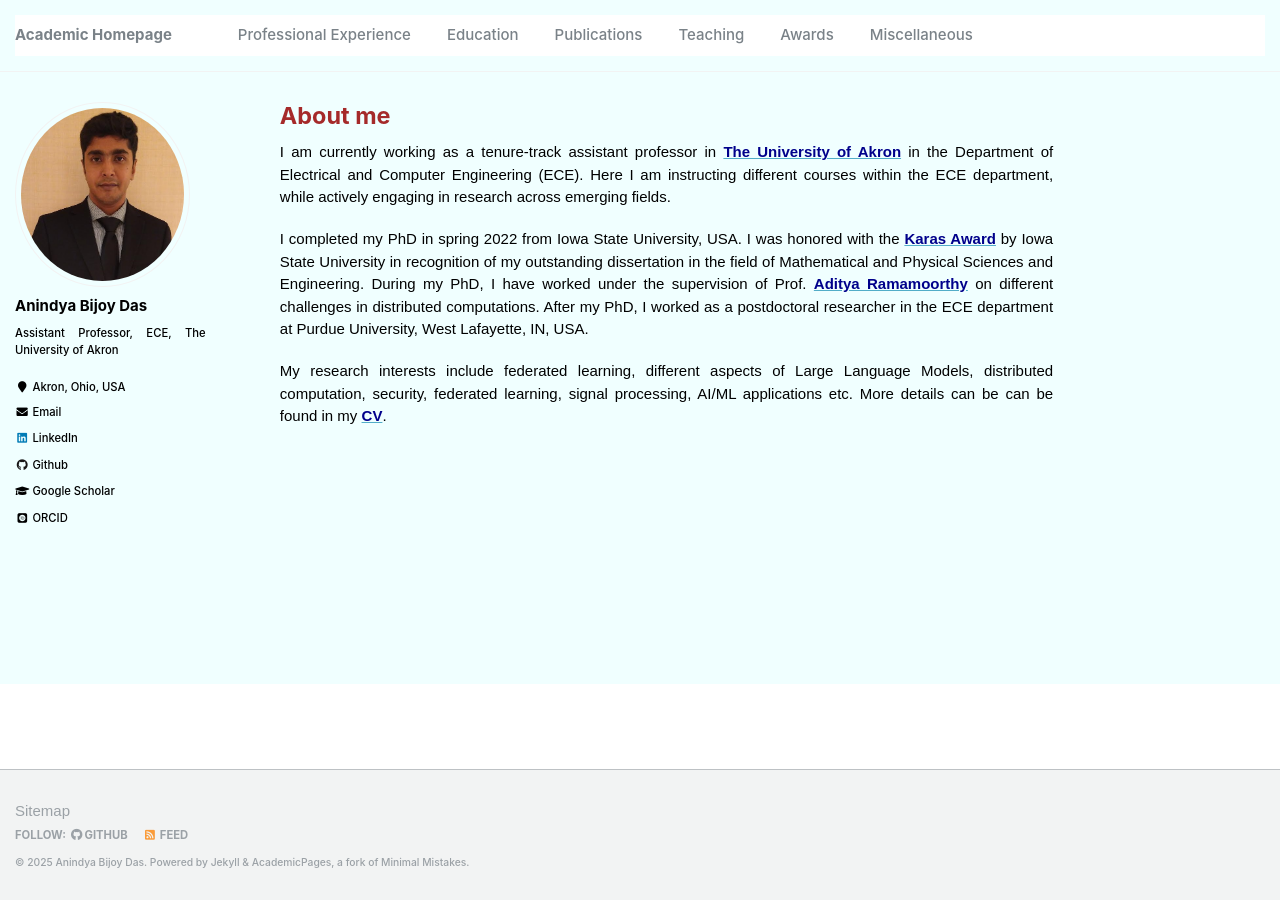
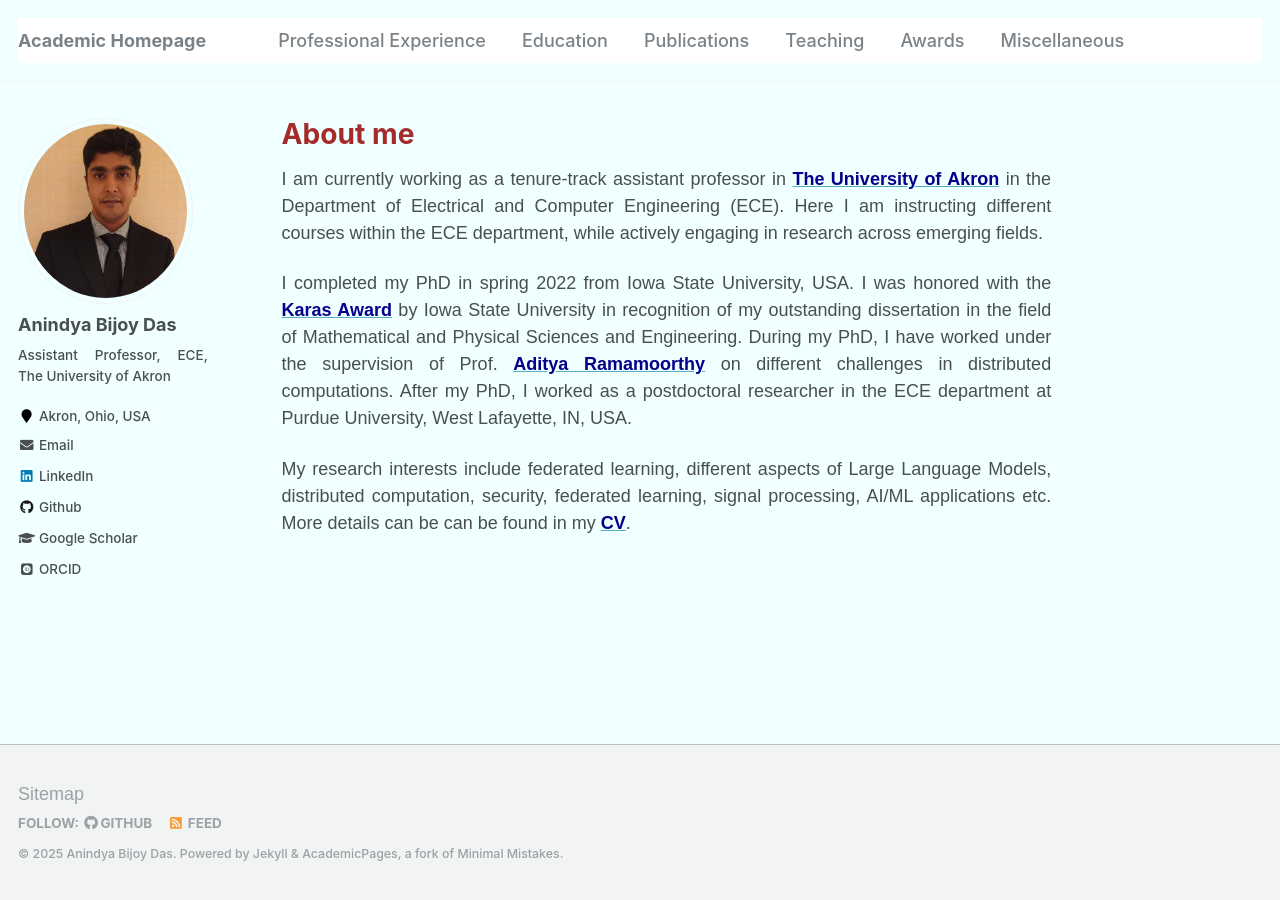
Before and after one commit to anindyabijoydas/portfolio, a Jekyll site: the page built from _pages/about.md, in a window 1280 px wide. Built offline with Jekyll 4.4.1, drawn with Linux system fonts in a browser that asks for light colours; some web fonts are replaced.

Commit message:
Update main.scss

```diff
--- a/assets/css/main.scss
+++ b/assets/css/main.scss
@@ -39,4 +39,3 @@
 @import "vendor/font-awesome/brands";
 @import "vendor/magnific-popup/magnific-popup";
 @import "print";
-@import "custom-overrides";
```
